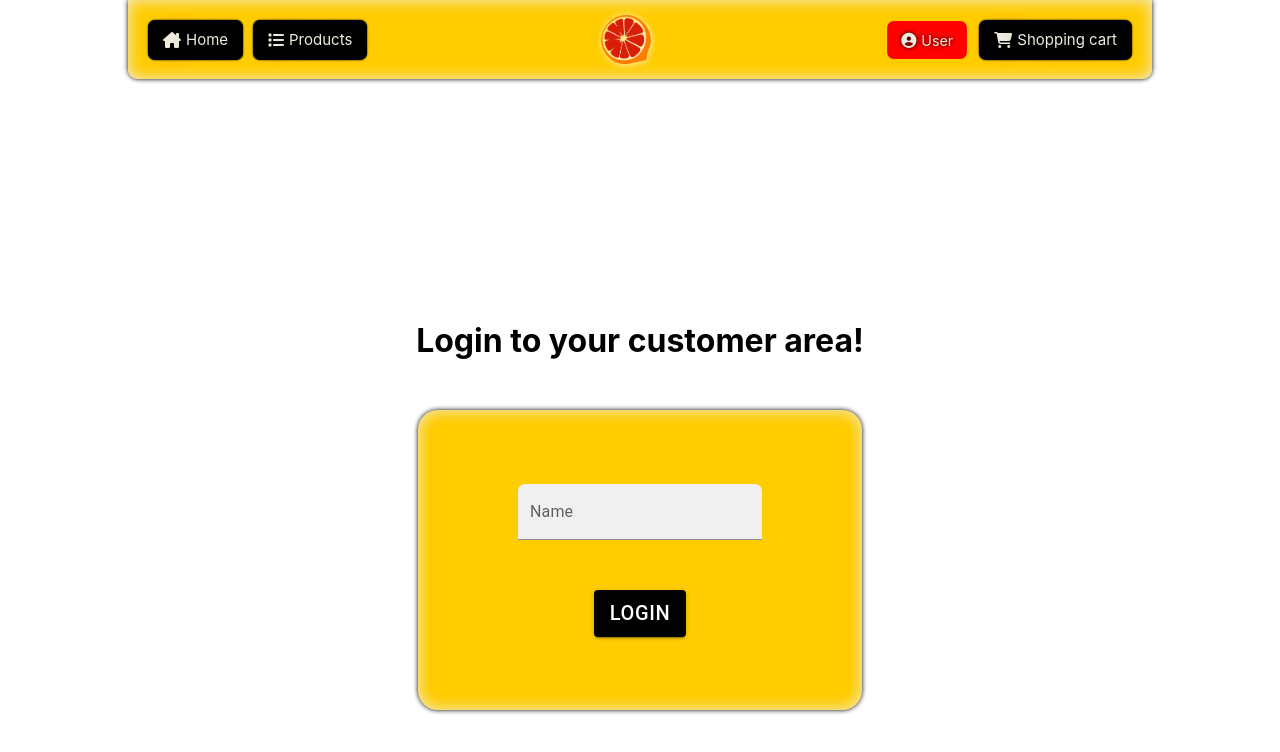
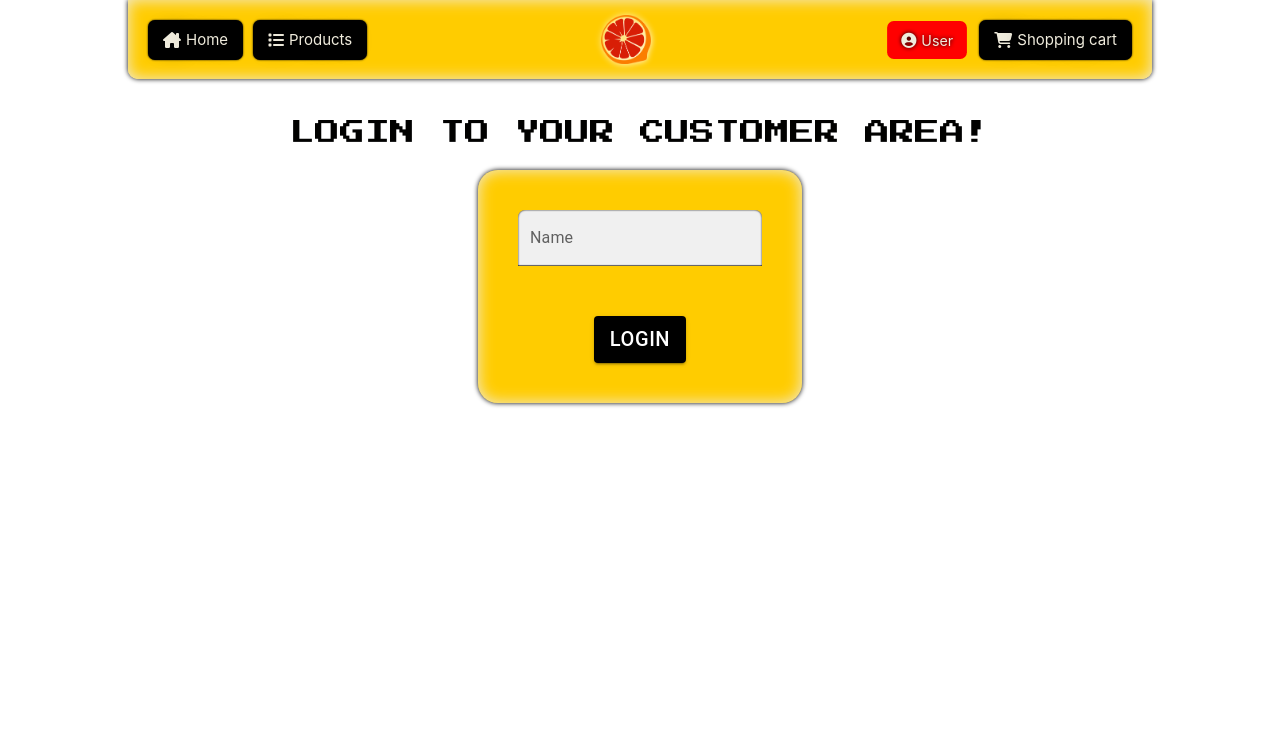
Before and after one commit to D3NMOH/shopping-basket, a React (Vite) app: page /User in a window 1280 px wide. Shown: the top 752 px of the page. Built offline with nearby package versions, Linux system fonts and the light colour scheme; a web font is replaced by a local one.

Commit message:
ui redesign + user block + cart as separate component

```diff
--- a/src/components/Login/Login.module.css
+++ b/src/components/Login/Login.module.css
@@ -1,16 +1,30 @@
 .userBlock {
-  margin: auto;
+  margin: 0;
+  padding: 0;
+  box-sizing: border-box;
+  display: flex;
+  flex-direction: column;
+  justify-content: center;
+  justify-items: center;
+  align-items: center;
   align-self: center;
-  margin-top: 300px;
+  align-content: center;
 }
-h1 {
-  font-size: xx-large;
+.headText {
+  font-family: "Press Start 2P", system-ui;
+  font-style: normal;
+  margin-top: 120px;
+  text-align: center;
+  color: var(--accent-color);
+  text-transform: uppercase;
+  font-size: 25px;
+  font-weight: 600;
+  max-width: 90vw;
   text-align: center;
 }
 .loginForm {
   display: flex;
-  margin: 50px;
-  padding: 30px;
+  padding: 40px;
   border-radius: 20px;
   background-color: var(--background-color);
   box-shadow: 0px 0px 5px var(--accent-color),
@@ -18,8 +32,10 @@ h1 {
   flex-direction: column;
   justify-content: center;
   align-items: center;
-  min-width: 30vw;
-  min-height: 30svh;
+  justify-self: center;
+  align-self: center;
+  max-width: 90vw;
+  max-height: 70vh;
   gap: 50px;
 }
 .input {
--- a/src/components/Login/index.jsx
+++ b/src/components/Login/index.jsx
@@ -15,12 +15,13 @@ export default function Login() {
   const handleLogout = () => {
     console.log(`Logged out`);
     logOut();
+    setName("");
   };
   return (
     <div className={styles.userBlock}>
       {logged === true ? (
         <>
-          <h1>Welcome, {userName}</h1>
+          <p className={styles.headText}>Welcome, {userName}</p>
           <div action="submit" method="post" className={styles.loginForm}>
             <img
               src={avatar}
@@ -38,7 +39,7 @@ export default function Login() {
         </>
       ) : (
         <>
-          <h1>Login to your customer area!</h1>
+          <p className={styles.headText}>Login to your customer area!</p>
           <div action="submit" method="post" className={styles.loginForm}>
             <TextField
               id="filled-basic"
@@ -50,6 +51,7 @@ export default function Login() {
                 backgroundColor: "#fff",
                 borderRadius: "7px 7px 0 0",
                 overflow: "hidden",
+                boxShadow: "inset 0px 0px 2px var(--accent-color)",
               }}
               onChange={(text) => setName(text.target.value)}
             />
```
